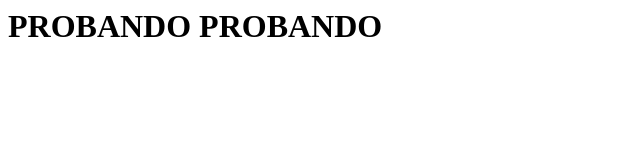
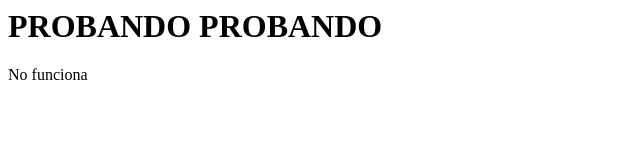
Before and after one commit to MiniescuelaDigital/cursowordpress, a plain HTML site: page index.html in a window 1280 px wide. Shown: the full height of the page, 0-640 px from the left. Drawn offline with Linux system fonts and the light colour scheme.

Commit message:
Update index.html

```diff
--- a/index.html
+++ b/index.html
@@ -1 +1,3 @@
 <h1>PROBANDO PROBANDO</h1>
+
+<p>No funciona</p>
```
